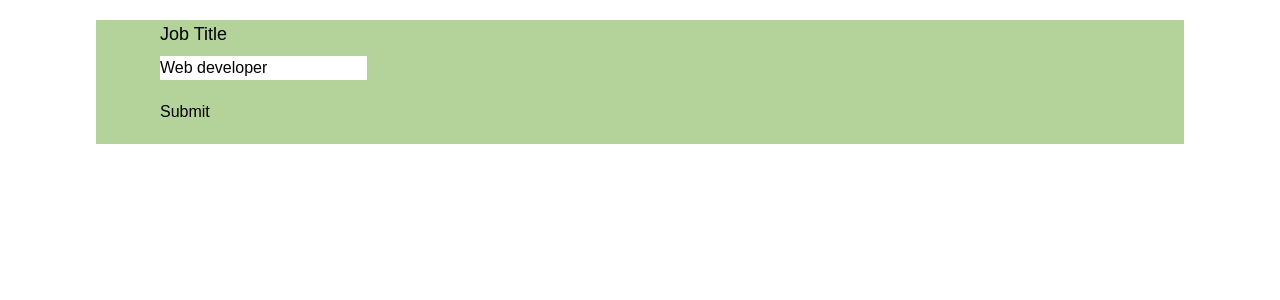
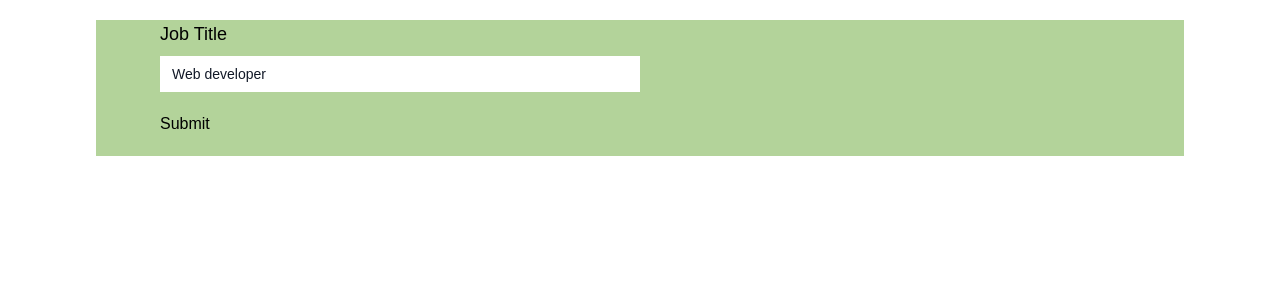
Before and after one commit to Bongani-4/Farm-Guardian-official-Web, a React (Vite) app in the folder FG/: page /post-job in a window 1280 px wide. Shown: the top 300 px of the page. Built offline with nearby package versions, Linux system fonts and the light colour scheme.

Commit message:
postJobs forms

```diff
--- a/FG/src/Pages/CreateJob.jsx
+++ b/FG/src/Pages/CreateJob.jsx
@@ -26,7 +26,8 @@ const CreateJob = () => {
                             <label className='block mb-2 text-lg'>
                                 Job Title
                             </label>
-                            <input type='text' defaultValue={"Web developer"} {...register("jobTitle")} />
+                            <input type='text' defaultValue={"Web developer"} {...register("jobTitle")} className='block w-full flex-1 border-1 bg-white py-1.5 pl-3 text-gray-900
+                             placeholder:text-gray-400 focus:outline-none sm:text-sm sm:leading-6' />
                         </div>
 
                     </div>
```
